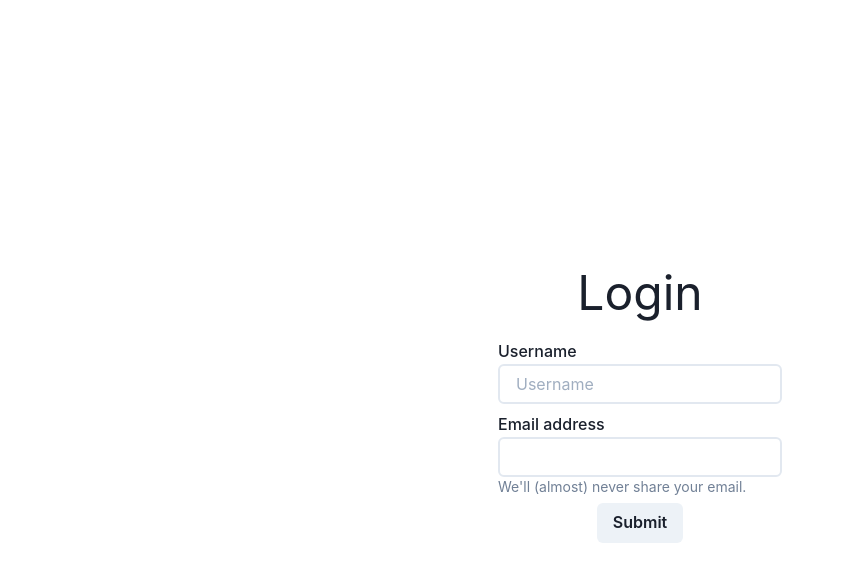
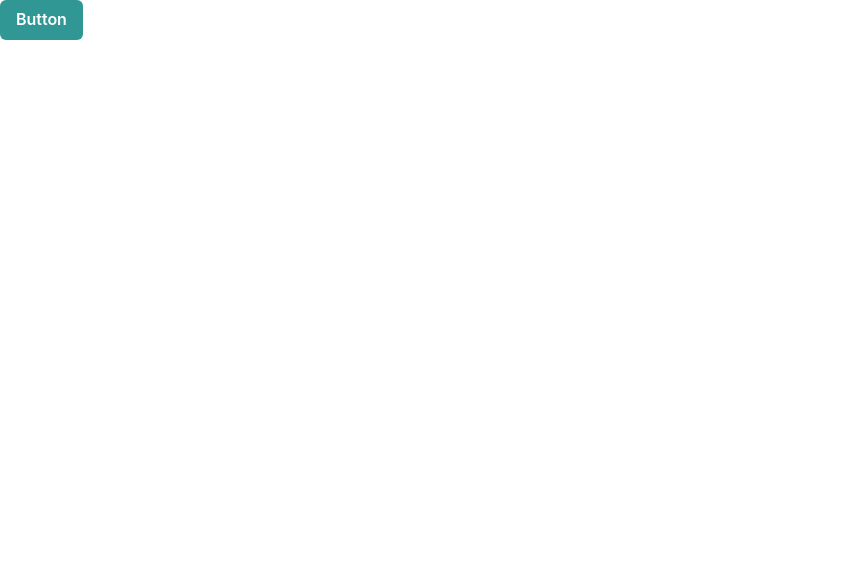
Before and after one commit to utmgdsc/Acente, a React (Create React App) app in the folder frontend/: page / in a window 1280 px wide. Shown: the top 582 px of the page, without its empty margins (0-845 px from the left). Built offline with nearby package versions, Linux system fonts and the light colour scheme.

Commit message:
edited App.test.js

```diff
--- a/frontend/src/App.js
+++ b/frontend/src/App.js
@@ -13,7 +13,7 @@
       <IntlProvider locale="en" messages = {en}>
       <BrowserRouter>
         <Switch>
-          <Route exact path="/" component={login} />
+          <Route exact path="/" component={Landing} />
         </Switch>
       </BrowserRouter>
       </IntlProvider>
```
